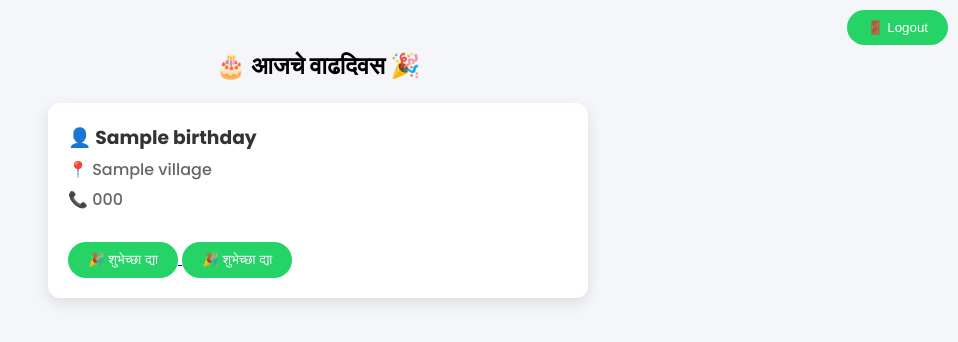
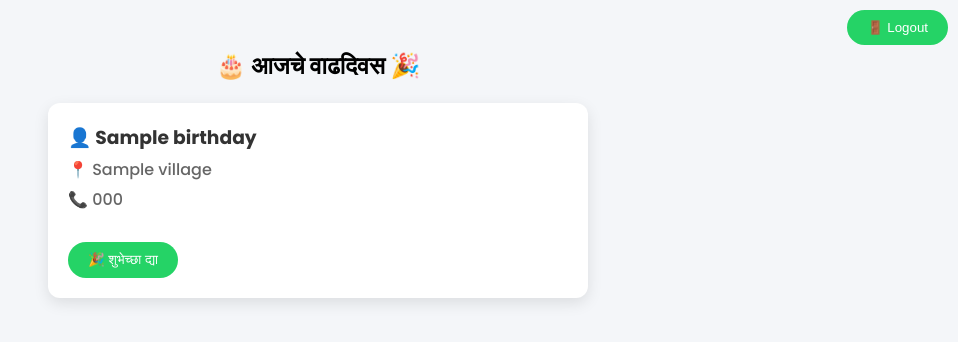
Before and after one commit to SakshiNishant/Data-Collection, a Flask app: template templates/admin.html in a window 1280 px wide. Shown: the top 342 px of the page, without its empty margins (322-1280 px from the left). Run offline with Flask 3, Linux system fonts and the light colour scheme; the template is opened without the code that fills it: most values are stand-ins (such as "Sample title", 1, 10 or a date in 2020).

Commit message:
Fix button placement in admin.html

```diff
--- a/templates/admin.html
+++ b/templates/admin.html
@@ -74,7 +74,7 @@ h2 {
         <br>
 
         <a href="https://wa.me/91{{ p.mobile }}?text=*वाढदिवसाच्या मनःपूर्वक हार्दिक शुभेच्छा!*%0A%0Aआपल्या आयुष्यातील प्रत्येक नवीन वर्ष *आनंद, उत्तम आरोग्य, यश आणि समृद्धी* घेऊन येवो.%0A%0Aआपली सर्व स्वप्ने पूर्ण होवोत, आपल्या कार्याला नवी ऊर्जा मिळो आणि जीवनातील प्रत्येक वाटचाल यशाच्या शिखराकडे घेऊन जावो, हीच मनःपूर्वक सदिच्छा! 🎉%0A%0A*आपल्याला वाढदिवसाच्या हार्दिक शुभेच्छा!*%0A— *आमदार सुहास अण्णा कांदे* 🌹%0A(नांदगाव विधानसभा मतदारसंघ)">
-    <button class="btn">🎉 शुभेच्छा द्या</button>
+
 </a>
             <button class="btn">🎉 शुभेच्छा द्या</button>
         </a>
```
